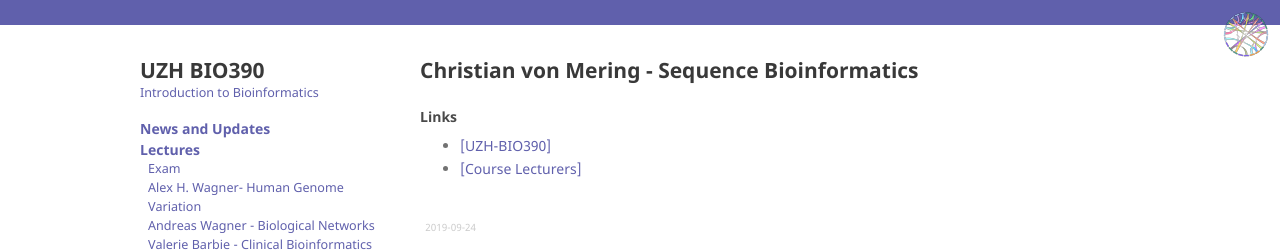
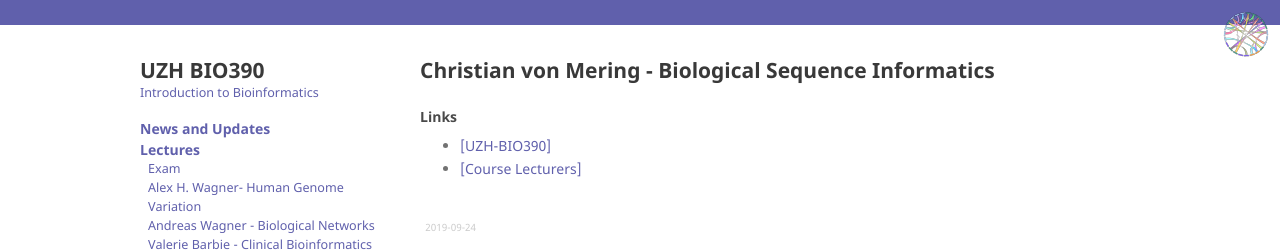
Before and after one commit to compbiozurich/UZH-BIO390, a Jekyll site: the page built from pages/_course-days/2019-09-24-Christian-von-Mering.md, in a window 1280 px wide. Shown: the top 252 px of the page. Built offline with Jekyll 4.4.1, drawn with Linux system fonts in a browser that asks for light colours.

Commit message:
fix CvM title

```diff
--- a/pages/_course-days/2019-09-24-Christian-von-Mering.md
+++ b/pages/_course-days/2019-09-24-Christian-von-Mering.md
@@ -1,5 +1,5 @@
 ---
-title: 'Christian von Mering - Sequence Bioinformatics'
+title: 'Christian von Mering - Biological Sequence Informatics'
 layout: default
 author:
   - ""
```
